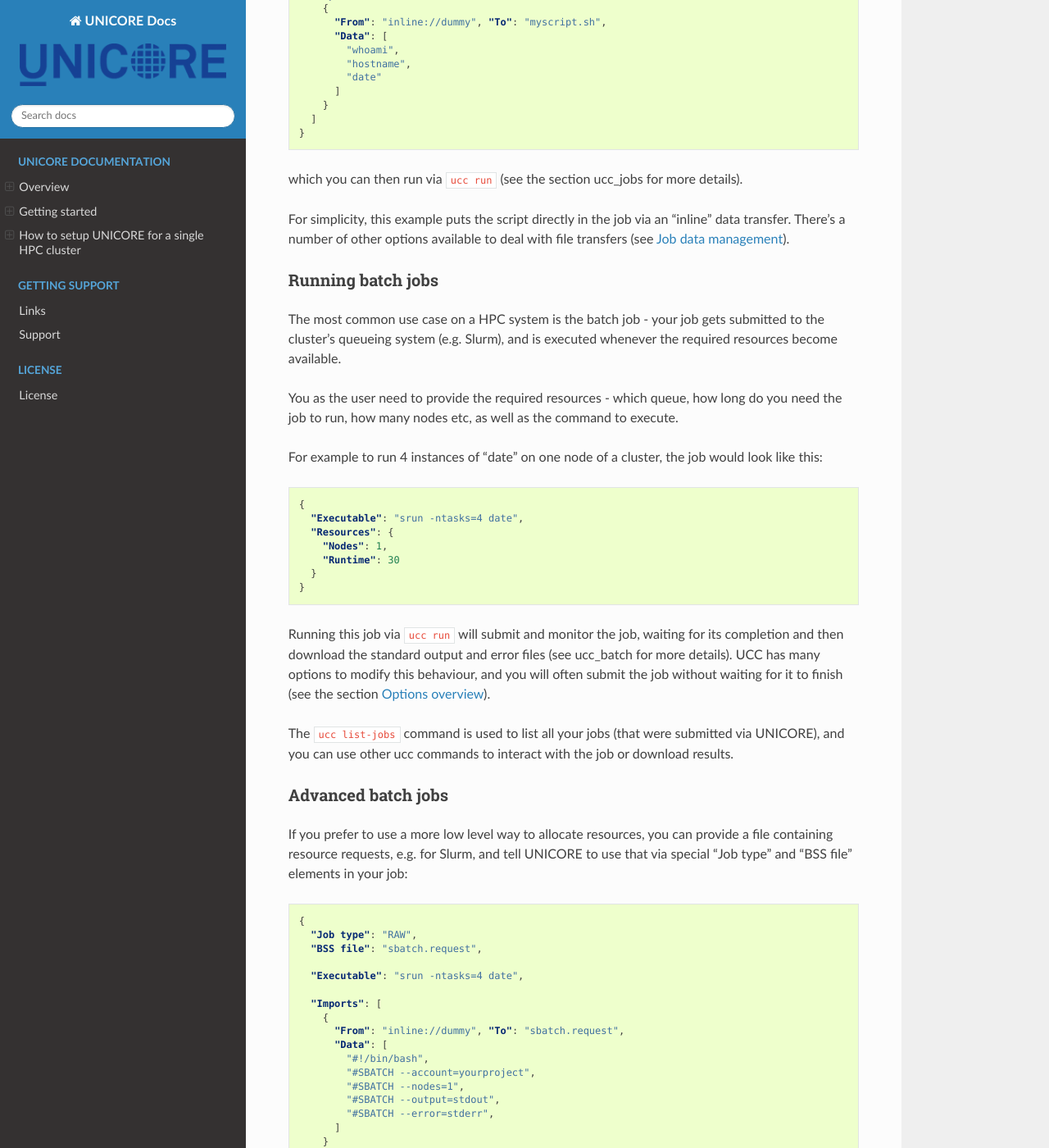
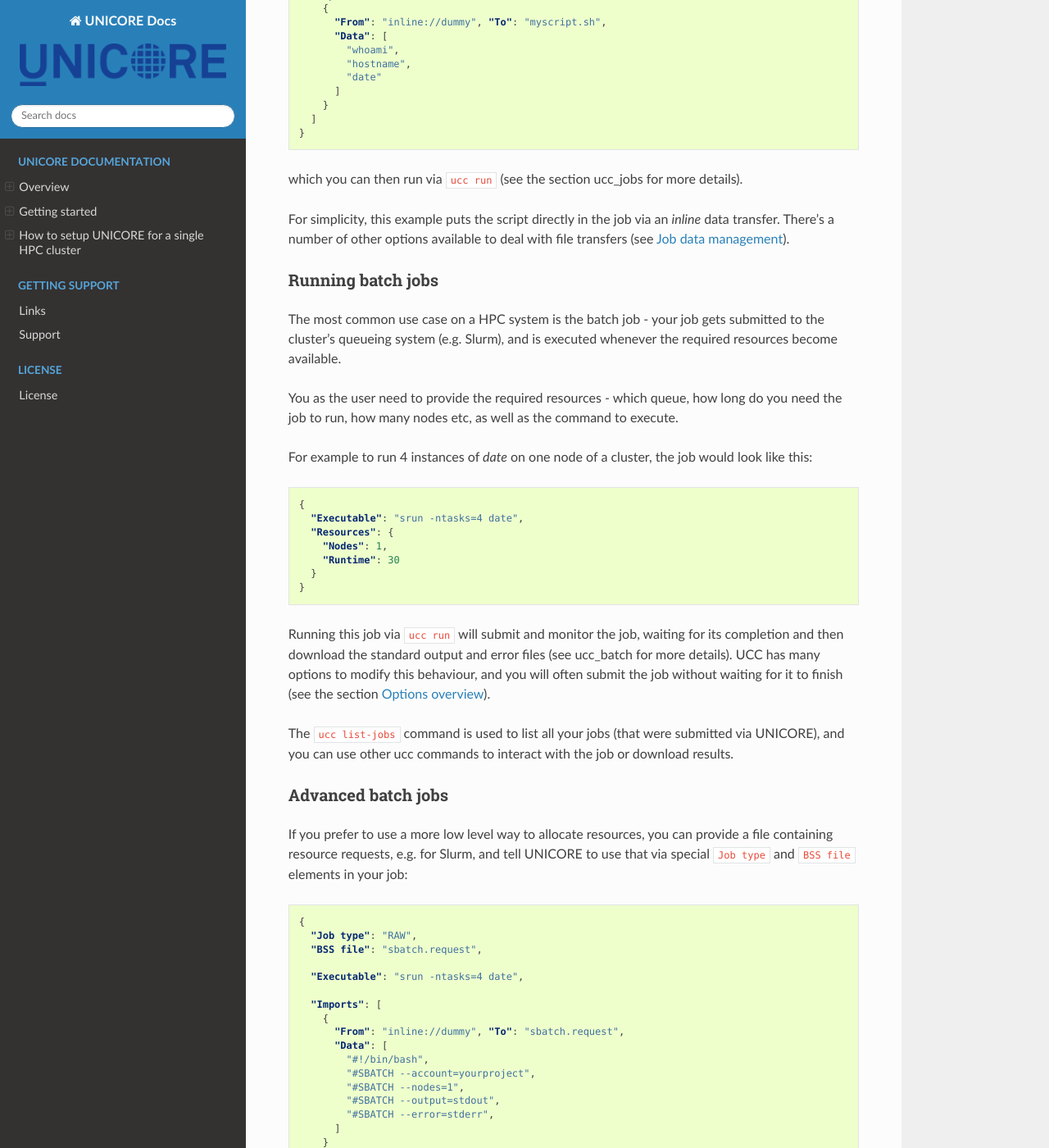
Before and after one commit to UNICORE-EU/unicore-docs, a Sphinx documentation site: the page built from source/user-docs/introduction.rst, in a window 1280 px wide and 1400 px high, scrolled down 1244 px. Shown: the whole window at 82% size. Built offline with Sphinx 7.4.7 and the Read the Docs theme 3.1.0, drawn with Linux system fonts in a browser that asks for light colours; some of the changed text lies outside the part shown.

```diff
--- a/source/user-docs/introduction.rst
+++ b/source/user-docs/introduction.rst
@@ -77,7 +77,7 @@ For more complex cases, you can create a JSON job description and run that via U
 
 which you can then run via  ``ucc run`` (see the section :ref:`ucc_jobs` for more details).
 
-For simplicity, this example puts the script directly in the job via an "inline"
+For simplicity, this example puts the script directly in the job via an *inline*
 data transfer. There's a number of other options available to deal with file transfers (see
 `Job data management <./rest-api/job-description/index.html#job-data-management>`_).
 
@@ -92,7 +92,7 @@ become available.
 You as the user need to provide the required resources - which queue,
 how long do you need the job to run, how many nodes etc, as well as the command to execute.
 
-For example to run 4 instances of "date" on one node of a cluster, the job would look
+For example to run 4 instances of *date* on one node of a cluster, the job would look
 like this:
 
 .. code:: json
@@ -106,7 +106,8 @@ like this:
   }
 
 Running this job via ``ucc run`` will submit and monitor the job, waiting for its completion and
-then download the standard output and error files (see :ref:`ucc_batch` for more details). UCC has many options to modify this behaviour,
+then download the standard output and error files (see :ref:`ucc_batch` for more details).
+UCC has many options to modify this behaviour,
 and you will often submit the job without waiting for it to finish (see the section
 `Options overview <./ucc/manual.html#options-overview>`_).
 
@@ -118,7 +119,7 @@ Advanced batch jobs
 
 If you prefer to use a more low level way to allocate resources, you can provide a file
 containing resource requests, e.g. for Slurm, and tell UNICORE to use that via special
-"Job type" and "BSS file" elements in your job:
+``Job type`` and ``BSS file`` elements in your job:
 
 .. code:: json
 
@@ -143,7 +144,7 @@ containing resource requests, e.g. for Slurm, and tell UNICORE to use that via s
   }
 
 For simplicity, this example contains the script directly in the job description
-via an "inline" data transfer.
+via an *inline* data transfer.
 
 Note that this only needs to contain resource requests, the actual execution part will be document
 by UNICORE. UNICORE will then track this batch job as usual.
```
Also changed, not shown: 2 other files.
